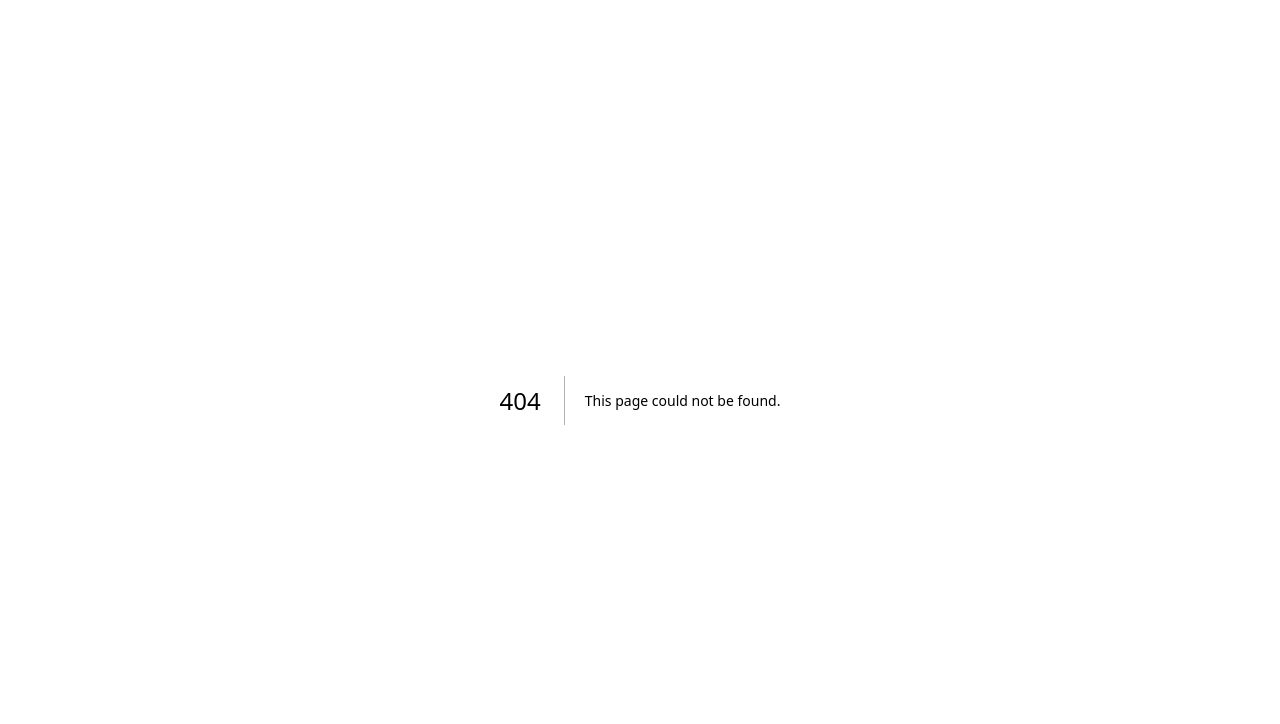
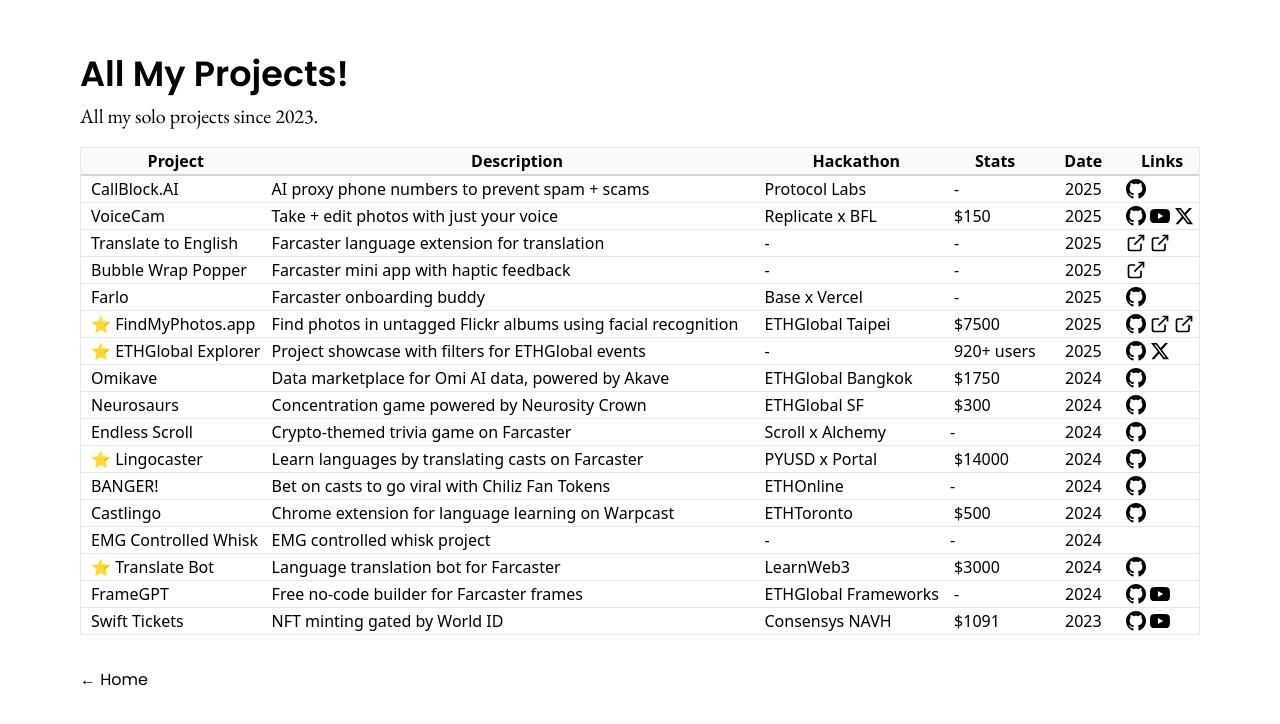
Before and after one commit to MattWong-ca/personal-website, a Next.js app in the folder web-app/: page /projects in a window 1280 px wide. Before the commit this address had no page. Shown: the top 724 px of the page. Built offline with nearby package versions, Linux system fonts and the light colour scheme.

Commit message:
Projects

```diff
--- a/web-app/pages/hackathons.tsx
+++ b/web-app/pages/projects.tsx
@@ -43,32 +43,32 @@
 const hackathonData = [
   {
     project: "CallBlock.AI",
-    hackathon: "Personal Project",
+    hackathon: "Protocol Labs",
     date: "2025",
     description: "AI proxy phone numbers to prevent spam + scams",
-    winnings: "Featured",
+    winnings: "-",
     links: [
       { url: "https://github.com/MattWong-ca/callblock-ai", label: "GitHub" }
     ]
   },
   {
     project: "VoiceCam",
-    hackathon: "ETHGlobal Taipei 2025",
-    date: "Jan 2025",
-    description: "Fully voice-controlled camera using AI",
-    winnings: "1st Place - Zircuit Bounty",
+    hackathon: "Replicate x BFL",
+    date: "2025",
+    description: "Take + edit photos with just your voice",
+    winnings: "$150",
     links: [
-      { url: "https://www.youtube.com/watch?v=81QMIXHEYfo", label: "Demo" },
-      { url: "https://x.com/replicate/status/1938316589830652192", label: "Tweet" },
-      { url: "https://replicate.com/blog/kontext-hackathon", label: "Article" }
+      { url: "https://github.com/MattWong-ca/voice-cam", label: "GitHub" },
+      { url: "https://www.youtube.com/watch?v=81QMIXHEYfo", label: "YouTube" },
+      { url: "https://x.com/replicate/status/1938316589830652192", label: "X" }
     ]
   },
   {
     project: "Translate to English",
-    hackathon: "Farcaster Frames",
-    date: "Dec 2024",
+    hackathon: "-",
+    date: "2025",
     description: "Farcaster language extension for translation",
-    winnings: "Featured",
+    winnings: "-",
     links: [
       { url: "https://farcaster.xyz/mtt/0x269fc24c", label: "Frame" },
       { url: "https://x.com/mattwong_ca/status/1933950749647737312", label: "Tweet" }
@@ -76,30 +76,30 @@
   },
   {
     project: "Bubble Wrap Popper",
-    hackathon: "Farcaster Frames",
-    date: "Dec 2024",
+    hackathon: "-",
+    date: "2025",
     description: "Farcaster mini app with haptic feedback",
-    winnings: "Featured",
+    winnings: "-",
     links: [
-      { url: "https://farcaster.xyz/mtt/0x2a887f18", label: "Frame" }
+      { url: "https://farcaster.xyz/mtt/0x2a887f18", label: "Link" }
     ]
   },
   {
     project: "Farlo",
-    hackathon: "Personal Project",
+    hackathon: "Base x Vercel",
     date: "2025",
     description: "Farcaster onboarding buddy",
-    winnings: "Featured",
+    winnings: "-",
     links: [
       { url: "https://github.com/MattWong-ca/farlo", label: "GitHub" }
     ]
   },
   {
-    project: "FindMyPhotos.app",
-    hackathon: "SUTD Hackathon",
-    date: "Jan 2025",
-    description: "Find photos in untagged albums using facial recognition",
-    winnings: "1st Place",
+    project: "⭐ FindMyPhotos.app",
+    hackathon: "ETHGlobal Taipei",
+    date: "2025",
+    description: "Find photos in untagged Flickr albums using facial recognition",
+    winnings: "$7500",
     links: [
       { url: "https://github.com/MattWong-ca/find-my-photos", label: "GitHub" },
       { url: "https://www.linkedin.com/posts/sutd_sutd-sutdlife-uwaterloo-ugcPost-7323605607712722945-J7IM", label: "LinkedIn" },
@@ -107,132 +107,112 @@
     ]
   },
   {
-    project: "ETHGlobal Explorer",
-    hackathon: "ETHGlobal",
-    date: "2024",
+    project: "⭐ ETHGlobal Explorer",
+    hackathon: "-",
+    date: "2025",
     description: "Project showcase with filters for ETHGlobal events",
-    winnings: "Featured",
+    winnings: "920+ users",
     links: [
-      { url: "https://x.com/mattwong_ca/status/1875358547569197460", label: "Tweet" }
+      { url: "https://github.com/MattWong-ca/ethglobal-explorer", label: "GitHub" },
+      { url: "https://x.com/mattwong_ca/status/1875358547569197460", label: "X" }
     ]
   },
   {
     project: "Omikave",
-    hackathon: "ETHGlobal",
+    hackathon: "ETHGlobal Bangkok",
     date: "2024",
     description: "Data marketplace for Omi AI data, powered by Akave",
-    winnings: "Bounty Winner",
+    winnings: "$1750",
     links: [
       { url: "https://github.com/MattWong-ca/omikave", label: "GitHub" }
     ]
   },
   {
     project: "Neurosaurs",
-    hackathon: "ETHGlobal",
+    hackathon: "ETHGlobal SF",
     date: "2024",
-    description: "Concentration game powered by Neurosity",
-    winnings: "Bounty Winner",
+    description: "Concentration game powered by Neurosity Crown",
+    winnings: "$300",
     links: [
       { url: "https://github.com/MattWong-ca/neurosaurs", label: "GitHub" }
     ]
   },
   {
     project: "Endless Scroll",
-    hackathon: "Farcaster",
+    hackathon: "Scroll x Alchemy",
     date: "2024",
-    description: "Crypto-themed trivia game on Warpcast",
-    winnings: "Featured",
+    description: "Crypto-themed trivia game on Farcaster",
     links: [
       { url: "https://github.com/MattWong-ca/endless-scroll", label: "GitHub" }
     ]
   },
   {
-    project: "Lingocaster",
-    hackathon: "ETHGlobal",
+    project: "⭐ Lingocaster",
+    hackathon: "PYUSD x Portal",
     date: "2024",
-    description: "Learn languages by translating casts on Warpcast",
-    winnings: "Bounty Winner",
+    description: "Learn languages by translating casts on Farcaster",
+    winnings: "$14000",
     links: [
       { url: "https://github.com/Lingo-Labs/lingocaster", label: "GitHub" }
     ]
   },
   {
     project: "BANGER!",
-    hackathon: "ETHGlobal",
+    hackathon: "ETHOnline",
     date: "2024",
     description: "Bet on casts to go viral with Chiliz Fan Tokens",
-    winnings: "Bounty Winner",
     links: [
       { url: "https://github.com/MattWong-ca/banger-bets", label: "GitHub" }
     ]
   },
   {
     project: "Castlingo",
-    hackathon: "Farcaster",
+    hackathon: "ETHToronto",
     date: "2024",
     description: "Chrome extension for language learning on Warpcast",
-    winnings: "Featured",
+    winnings: "$500",
     links: [
       { url: "https://github.com/MattWong-ca/castlingo", label: "GitHub" }
     ]
   },
   {
     project: "EMG Controlled Whisk",
-    hackathon: "Personal Project",
+    hackathon: "-",
     date: "2024",
     description: "EMG controlled whisk project",
-    winnings: "Featured",
     links: []
   },
   {
-    project: "Translate Bot",
-    hackathon: "Farcaster",
+    project: "⭐ Translate Bot",
+    hackathon: "LearnWeb3",
     date: "2024",
     description: "Language translation bot for Farcaster",
-    winnings: "Featured",
+    winnings: "$3000",
     links: [
       { url: "https://github.com/MattWong-ca/translate-bot", label: "GitHub" }
     ]
   },
   {
     project: "FrameGPT",
-    hackathon: "ETHGlobal",
+    hackathon: "ETHGlobal Frameworks",
     date: "2024",
     description: "Free no-code builder for Farcaster frames",
-    winnings: "Bounty Winner",
+    winnings: "-",
     links: [
-      { url: "https://ethglobal.com/showcase/framegpt-0gxad", label: "Showcase" }
+      { url: "https://github.com/MattWong-ca/frame-gpt", label: "GitHub" },
+      { url: "https://youtu.be/sGiKRlEshwU", label: "YouTube" }
     ]
   },
-  {
-    project: "Personal Website Redesign",
-    hackathon: "Personal Project",
-    date: "2024",
-    description: "Personal website redesign",
-    winnings: "Featured",
-    links: [
-      { url: "https://github.com/MattWong-ca/personal-website", label: "GitHub" }
-    ]
-  },
+
   {
     project: "Swift Tickets",
-    hackathon: "ETHGlobal",
+    hackathon: "Consensys NAVH",
     date: "2023",
     description: "NFT minting gated by World ID",
-    winnings: "Bounty Winner",
+    winnings: "$1091",
     links: [
       { url: "https://github.com/MattWong-ca/swift-tickets-navh", label: "GitHub" },
-      { url: "https://youtu.be/RAUQhd-ZXpw?t=1580", label: "Demo" }
-    ]
-  },
-  {
-    project: "Various Side Projects",
-    hackathon: "Personal Projects",
-    date: "2023",
-    description: "Various side projects and experiments",
-    winnings: "Featured",
-    links: [
-      { url: "https://medium.com/@mattwong.ca/all-my-projects-14bf922d0a65", label: "Article" }
+      { url: "https://youtu.be/RAUQhd-ZXpw?t=1580", label: "YouTube" }
     ]
   }
 ];
@@ -243,10 +223,10 @@
       <div className="" style={{ paddingLeft: '5rem', paddingRight: '5rem', paddingTop: '3rem', paddingBottom: '3rem' }}>
         <div className="text-center mb-8" style={{ marginBottom: '1rem' }}>
           <h1 className={`${poppins600.className} font-extrabold text-gray-800 mb-4`} style={{ fontSize: '35px' }}>
-            All My Hackathon Projects!
+            All My Projects!
           </h1>
           <p className={`${garamond400.className} text-gray-600 max-w-3xl mx-auto`} style={{ fontSize: '20px' }}>
-            All my solo hackathon projects since 2023.
+            All my solo projects since 2023.
           </p>
         </div>
 
@@ -255,7 +235,7 @@
           <div className="overflow-x-auto">
             <table className="w-full border-collapse">
               <thead>
-                <tr className="bg-gray-50 border-b border-gray-200" style={{ borderBottom: '2px solid #d1d5db' }}>
+                <tr style={{ borderBottom: '2px solid #d1d5db', backgroundColor: '#f9fafb' }}>
                   <th className="px-4 py-3 text-left text-xs font-semibold text-gray-700 uppercase tracking-wider border-r border-gray-200" style={{ minWidth: '120px' }}>
                     Project
                   </th>
@@ -265,13 +245,13 @@
                   <th className="px-4 py-3 text-left text-xs font-semibold text-gray-700 uppercase tracking-wider border-r border-gray-200" style={{ minWidth: '150px' }}>
                     Hackathon
                   </th>
-                  <th className="px-4 py-3 text-left text-xs font-semibold text-gray-700 uppercase tracking-wider border-r border-gray-200" style={{ minWidth: '120px' }}>
-                    Winnings
+                  <th className="px-4 py-3 text-left text-xs font-semibold text-gray-700 uppercase tracking-wider border-r border-gray-200" style={{ minWidth: '80px' }}>
+                    Stats
                   </th>
                   <th className="px-4 py-3 text-left text-xs font-semibold text-gray-700 uppercase tracking-wider border-r border-gray-200" style={{ minWidth: '80px' }}>
                     Date
                   </th>
-                  <th className="px-4 py-3 text-left text-xs font-semibold text-gray-700 uppercase tracking-wider" style={{ minWidth: '100px' }}>
+                  <th className="px-4 py-3 text-left text-xs font-semibold text-gray-700 uppercase tracking-wider" style={{ minWidth: '70px' }}>
                     Links
                   </th>
                 </tr>
@@ -293,30 +273,59 @@
                       {project.hackathon}
                     </td>
                     <td className="px-4 py-3 text-sm text-gray-700 border-r border-gray-200">
+                      {project.winnings ? (
                         <span className={`inline-flex items-center px-2 py-1 text-xs font-semibold rounded-full ${
-                        project.winnings.includes('1st') ? 'bg-green-100 text-green-800 border border-green-200' :
-                        project.winnings.includes('Bounty') ? 'bg-blue-100 text-blue-800 border border-blue-200' :
-                        'bg-gray-100 text-gray-800 border border-gray-200'
+                          project.winnings.includes('1st') ? 'bg-green-100 text-green-800' :
+                          project.winnings.includes('Bounty') ? 'bg-blue-100 text-blue-800' :
+                          project.winnings.includes('users') || project.winnings.includes('Featured') ? 'bg-purple-100 text-purple-800' :
+                          'bg-gray-100 text-gray-800'
                         }`}>
+                          {project.winnings.includes('1st') || project.winnings.includes('Bounty') ? (
                             <img
                               src="https://via.placeholder.com/24x24?text=%F0%9F%8F%86"
                               alt="Trophy"
                               style={{ width: '18px', height: '18px', display: 'inline-block', verticalAlign: 'middle' }}
                             />
+                          ) : null}
+                          <span className="ml-1">{project.winnings}</span>
                         </span>
+                      ) : (
+                        <span className="text-gray-500">-</span>
+                      )}
                     </td>
-                    <td className="px-4 py-3 text-sm text-gray-700 border-r border-gray-200">
+                    <td className="px-4 py-3 text-sm text-gray-700" style={{ textAlign: 'center' }}>
                       {project.date}
                     </td>
                     <td className="px-4 py-3 text-sm text-gray-700">
-                      <div className="flex flex-wrap gap-2">
+                      <div className="flex flex-wrap" style={{ gap: '4px' }}>
                         {project.links.map((link, linkIndex) => (
-                          <img
+                          <a
                             key={linkIndex}
-                            src="https://via.placeholder.com/24x24?text=%F0%9F%94%97"
-                            alt="Link placeholder"
-                            style={{ width: '20px', height: '20px', display: 'inline-block', borderRadius: '4px' }}
-                          />
+                            href={link.url}
+                            target="_blank"
+                            rel="noopener noreferrer"
+                            className="hover:opacity-80 transition-opacity"
+                          >
+                            {link.label === 'GitHub' ? (
+                              <svg width="20" height="20" viewBox="0 0 24 24" fill="currentColor" className="text-gray-700">
+                                <path d="M12 0c-6.626 0-12 5.373-12 12 0 5.302 3.438 9.8 8.207 11.387.599.111.793-.261.793-.577v-2.234c-3.338.726-4.033-1.416-4.033-1.416-.546-1.387-1.333-1.756-1.333-1.756-1.089-.745.083-.729.083-.729 1.205.084 1.839 1.237 1.839 1.237 1.07 1.834 2.807 1.304 3.492.997.107-.775.418-1.305.762-1.604-2.665-.305-5.467-1.334-5.467-5.931 0-1.311.469-2.381 1.236-3.221-.124-.303-.535-1.524.117-3.176 0 0 1.008-.322 3.301 1.23.957-.266 1.983-.399 3.003-.404 1.02.005 2.047.138 3.006.404 2.291-1.552 3.297-1.23 3.297-1.23.653 1.653.242 2.874.118 3.176.77.84 1.235 1.911 1.235 3.221 0 4.609-2.807 5.624-5.479 5.921.43.372.823 1.102.823 2.222v3.293c0 .319.192.694.801.576 4.765-1.589 8.199-6.086 8.199-11.386 0-6.627-5.373-12-12-12z"/>
+                              </svg>
+                            ) : link.label === 'X' ? (
+                              <svg width="20" height="20" viewBox="0 0 24 24" fill="currentColor" className="text-black">
+                                <path d="M18.244 2.25h3.308l-7.227 8.26 8.502 11.24H16.17l-5.214-6.817L4.99 21.75H1.68l7.73-8.835L1.254 2.25H8.08l4.713 6.231zm-1.161 17.52h1.833L7.084 4.126H5.117z"/>
+                              </svg>
+                            ) : link.label === 'YouTube' ? (
+                              <svg width="20" height="20" viewBox="0 0 24 24" fill="currentColor" className="text-red-600">
+                                <path d="M23.498 6.186a3.016 3.016 0 0 0-2.122-2.136C19.505 3.545 12 3.545 12 3.545s-7.505 0-9.377.505A3.017 3.017 0 0 0 .502 6.186C0 8.07 0 12 0 12s0 3.93.502 5.814a3.016 3.016 0 0 0 2.122 2.136c1.871.505 9.376.505 9.376.505s7.505 0 9.377-.505a3.015 3.015 0 0 0 2.122-2.136C24 15.93 24 12 24 12s0-3.93-.502-5.814zM9.545 15.568V8.432L15.818 12l-6.273 3.568z"/>
+                              </svg>
+                            ) : (
+                              <svg width="20" height="20" viewBox="0 0 24 24" fill="none" stroke="currentColor" strokeWidth="2" className="text-gray-700">
+                                <path d="M18 13v6a2 2 0 0 1-2 2H5a2 2 0 0 1-2-2V8a2 2 0 0 1 2-2h6"/>
+                                <path d="M15 3h6v6"/>
+                                <path d="M10 14L21 3"/>
+                              </svg>
+                            )}
+                          </a>
                         ))}
                       </div>
                     </td>
@@ -327,12 +336,13 @@
           </div>
         </div>
 
-        <div className="text-center mt-8">
+        <div className="text-center" style={{ marginTop: '2rem' }}>
           <a
             href="/"
             className={`${poppins400.className} inline-flex items-center text-blue-600 hover:text-blue-800 transition-colors`}
+            style={{ marginTop: '2rem' }}
           >
-            ← Back to Home
+            ← Home
           </a>
         </div>
       </div>
```
Lines whose indentation alone changed are shown as unchanged.
